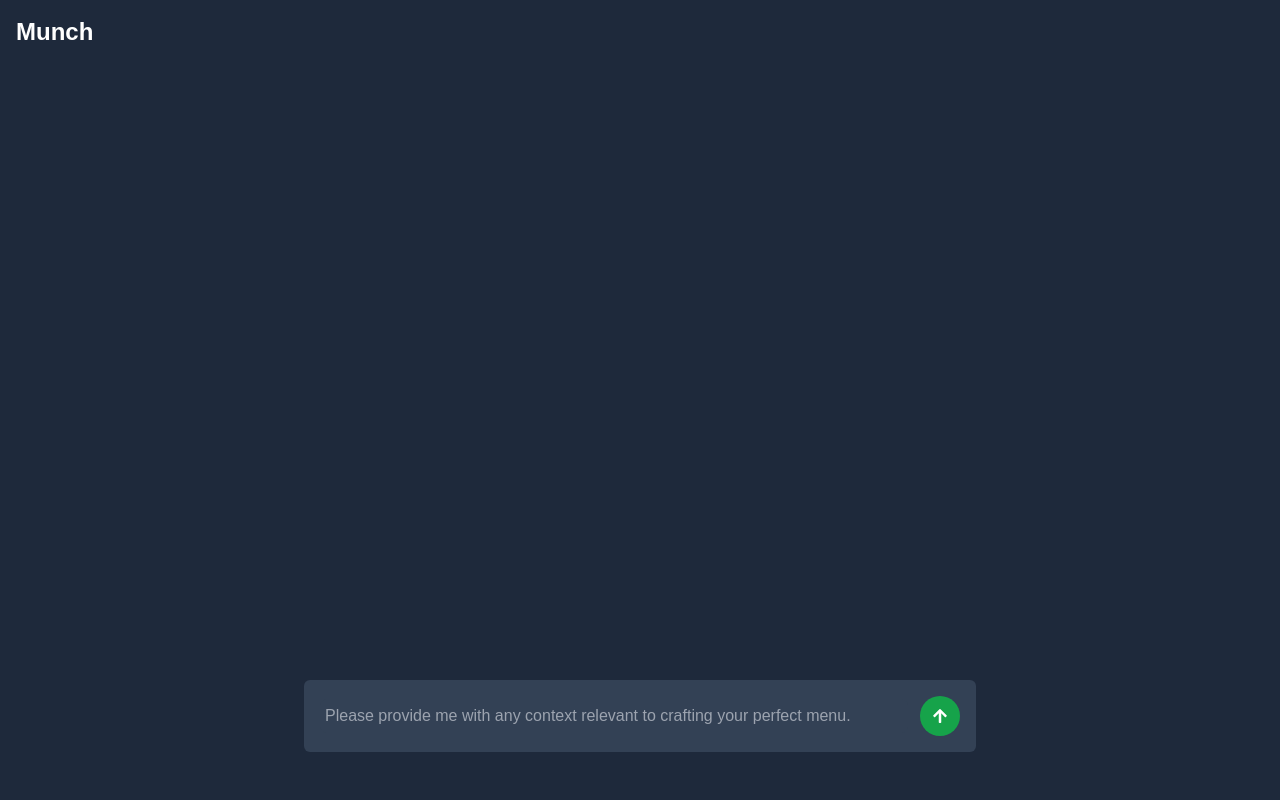
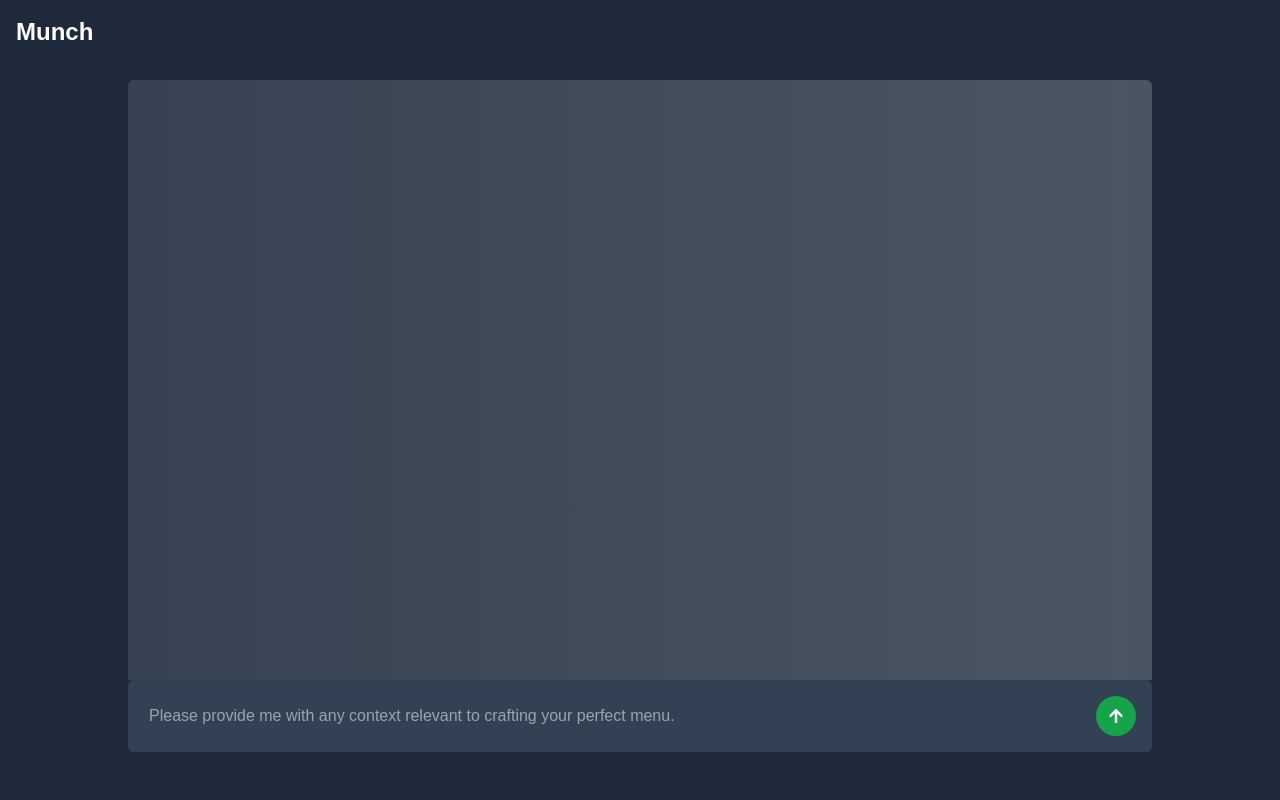
Before and after one commit to nathantraxler4/munch, a Next.js app in the folder apps/web/: page / in a window 1280 px wide. Shown: the top 800 px of the page. Built offline with nearby package versions, Linux system fonts and the light colour scheme.

Commit message:
Add loading skeleton to MenuDisplay background image

```diff
--- a/apps/web/src/app/page.tsx
+++ b/apps/web/src/app/page.tsx
@@ -77,7 +77,7 @@ export default function Home() {
         <div className="flex flex-col min-h-screen bg-slate-800">
             <div className="p-4 text-white text-2xl font-bold">Munch</div>
 
-            <div className="flex-1 flex flex-col justify-center items-center gap-8 p-24 pb-24 sm:p-4 overflow-y-auto">
+            <div className="flex-1 flex flex-col justify-center items-center gap-8 p-24 sm:p-4 sm:pb-36 overflow-y-auto">
                 {loading ? (
                     <Spinner />
                 ) : errorMessage ? (
--- a/apps/web/src/components/MenuDisplay.tsx
+++ b/apps/web/src/components/MenuDisplay.tsx
@@ -10,14 +10,18 @@ interface MenuDisplayProps {
 export function MenuDisplay({ menu }: MenuDisplayProps) {
     return (
         <div
-            className="w-full max-w-2xl aspect-[4/7] rounded-md p-4 text-white relative"
+            className={`w-full max-w-5xl aspect-square rounded-md p-4 text-white relative ${
+                !menu.backgroundImage ? 'bg-gradient-to-r from-gray-700 via-gray-600 to-gray-700 animate-gradient bg-[length:200%_100%]' : ''
+            }`}
             style={{
-                backgroundImage: `url(${menu.backgroundImage})`,
-                backgroundSize: 'cover',
-                backgroundPosition: 'center'
+                ...(menu.backgroundImage && {
+                    backgroundImage: `url(${menu.backgroundImage})`,
+                    backgroundSize: 'cover',
+                    backgroundPosition: 'center'
+                })
             }}
         >
-            <div className="relative">
+            <div className="flex flex-col justify-center h-full">
                 {menu.courses.map((course, index) => (
                     <div
                         key={index}
--- a/apps/web/src/components/PromptForm.tsx
+++ b/apps/web/src/components/PromptForm.tsx
@@ -16,7 +16,7 @@ export function PromptForm({ className, userInput, onInputChange, onSubmit }: Pr
         <div className={`${className} pb-12 px-24 sm:px-4 flex justify-center bg-slate-800 w-full`}>
             <form
                 onSubmit={onSubmit}
-                className={`flex items-center gap-3 p-4 bg-slate-700 rounded-md w-screen max-w-2xl focus-within:ring-2 focus-within:ring-green-600`}
+                className={`flex items-center gap-3 p-4 bg-slate-700 rounded-md w-screen max-w-5xl focus-within:ring-2 focus-within:ring-green-600`}
             >
                 <TextareaAutosize
                     id="user-text"
--- a/apps/web/tailwind.config.ts
+++ b/apps/web/tailwind.config.ts
@@ -11,7 +11,16 @@ export default {
             colors: {
                 background: 'var(--background)',
                 foreground: 'var(--foreground)'
-            }
+            },
+            animation: {
+                gradient: 'gradient 4s ease infinite',
+            },
+            keyframes: {
+                gradient: {
+                    '0%, 100%': { backgroundPosition: '0% 50%' },
+                    '50%': { backgroundPosition: '100% 50%' },
+                },
+            },
         }
     },
     plugins: []
```
Also changed, not shown: 1 other file (tests, documents, lock files or other folders).
